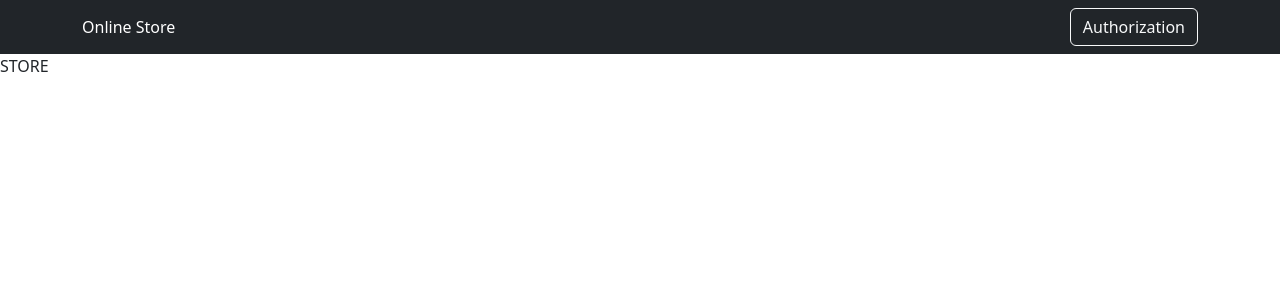
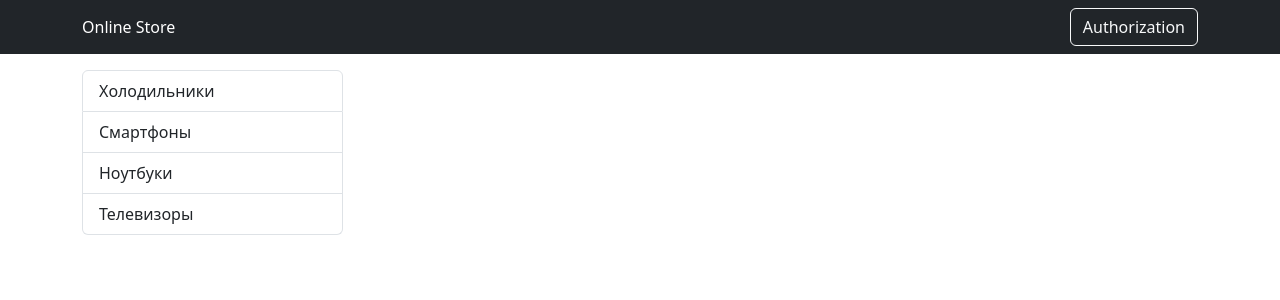
Before and after one commit to Isterya/online-store, a React (Vite) app in the folder client/: page / in a window 1280 px wide. Shown: the top 300 px of the page. Built offline with nearby package versions, Linux system fonts and the light colour scheme.

Commit message:
feat: add TypeBar component in Shop page

```diff
--- /dev/null
+++ b/client/src/components/TypeBar.tsx
@@ -0,0 +1,24 @@
+import { observer } from 'mobx-react-lite';
+import { Context } from '../main';
+import { useContext } from 'react';
+import { ListGroup } from 'react-bootstrap';
+
+const TypeBar = observer(() => {
+  const context = useContext(Context);
+
+  if (!context) {
+    throw new Error('Context must be used within a ContextProvider');
+  }
+
+  const { device } = context;
+
+  return (
+    <ListGroup>
+      {device.types.map((type) => (
+        <ListGroup.Item key={type.id}>{type.name}</ListGroup.Item>
+      ))}
+    </ListGroup>
+  );
+});
+
+export default TypeBar;
--- a/client/src/pages/Shop.tsx
+++ b/client/src/pages/Shop.tsx
@@ -1,5 +1,17 @@
+import { Col, Container, Row } from 'react-bootstrap';
+import TypeBar from '../components/TypeBar';
+
 const Store = () => {
-  return <div>STORE</div>;
+  return (
+    <Container>
+      <Row className="mt-3">
+        <Col md={3}>
+          <TypeBar />
+        </Col>
+        <Col md={9}></Col>
+      </Row>
+    </Container>
+  );
 };
 
 export default Store;
--- a/client/src/store/DeviceStore.ts
+++ b/client/src/store/DeviceStore.ts
@@ -4,6 +4,8 @@ export default class DeviceStore {
   private _types = [
     { id: 1, name: 'Холодильники' },
     { id: 2, name: 'Смартфоны' },
+    { id: 3, name: 'Ноутбуки' },
+    { id: 4, name: 'Телевизоры' },
   ];
   private _brands = [{ id: 1, name: 'Apple' }];
   private _devices = [
```
